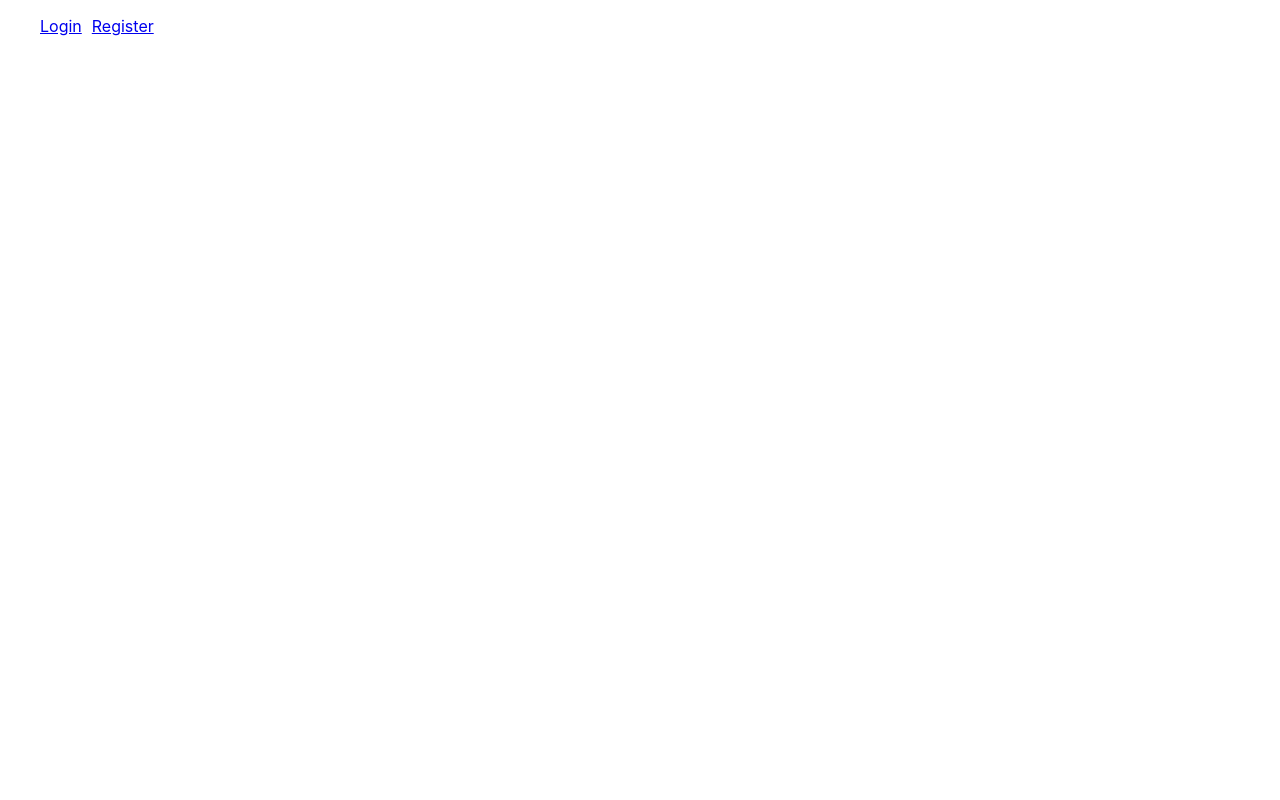
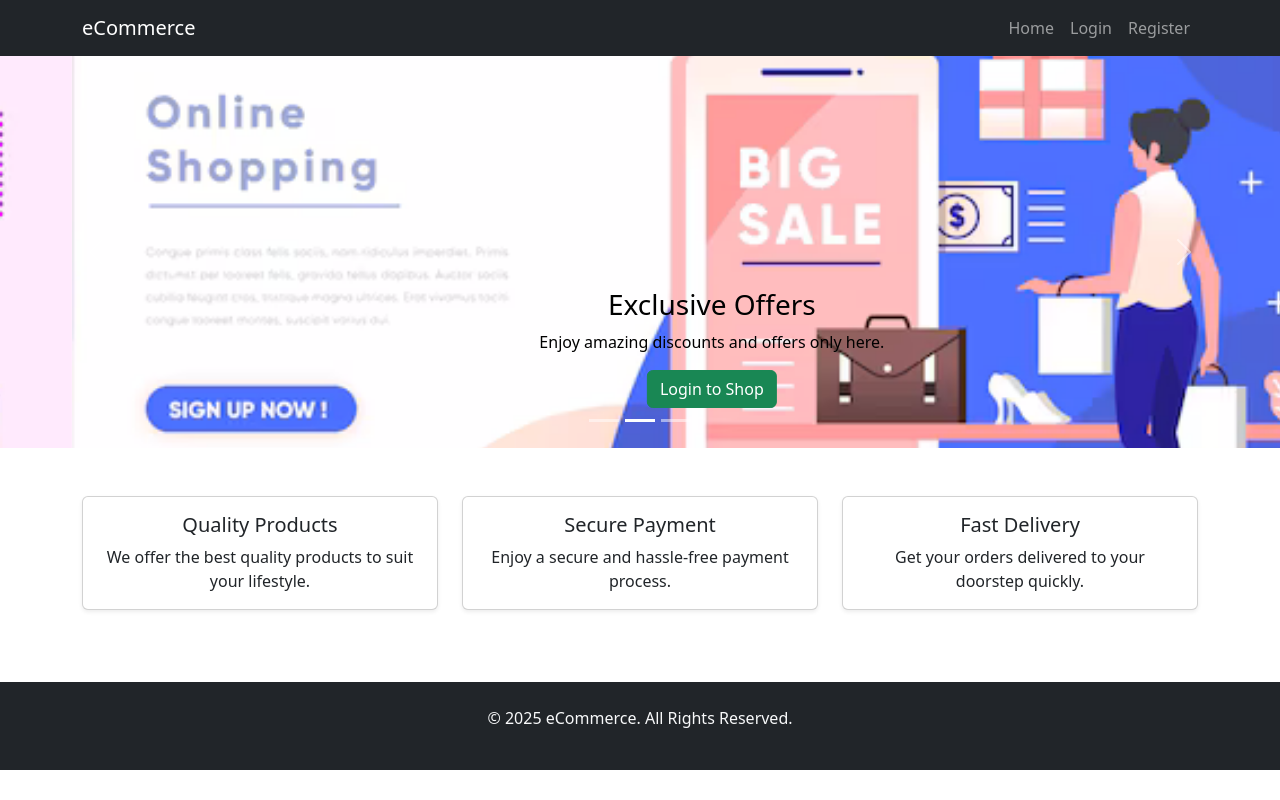
Before and after one commit to nclbrb/EcommerceSystem, a React (Create React App) app in the folder ecommerce-frontend/: page / in a window 1280 px wide. Before the commit this address had no page. Built offline with nearby package versions, Linux system fonts and the light colour scheme.

Commit message:
Improve style App.js

```diff
--- a/ecommerce-frontend/src/App.js
+++ b/ecommerce-frontend/src/App.js
@@ -1,28 +1,155 @@
+import 'bootstrap/dist/css/bootstrap.min.css';
 import React from 'react';
 import { BrowserRouter as Router, Routes, Route, Link } from 'react-router-dom';
+import { Navbar, Nav, Container, Carousel, Button, Row, Col, Card } from 'react-bootstrap';
 import LoginPage from './Components/LoginPage';
 import RegisterPage from './Components/RegisterPage';
+import './App.css'; // Import custom CSS for additional styling
 
+// HomePage with Carousel and Feature Cards
+function HomePage() {
+  return (
+    <>
+      <Carousel indicators={true} controls={true}>
+        <Carousel.Item>
+          <img
+            className="d-block w-100"
+            src="/images/slide1.png"
+            alt="Welcome Slide"
+            style={{ height: "392px", objectFit: "cover" }}
+          />
+          <Carousel.Caption>
+            <h3 style={{ color: "black" }}>Discover Our Latest Collection</h3>
+            <p style={{ color: "black" }}>
+              Explore exclusive deals and the newest arrivals!
+            </p>
+            <Button variant="primary" as={Link} to="/register">
+              Join Now
+            </Button>
+          </Carousel.Caption>
+        </Carousel.Item>
+
+        <Carousel.Item>
+          <img
+            className="d-block w-100"
+            src="/images/slide2.png"
+            alt="Offers Slide"
+            style={{ height: "392px", objectFit: "cover" }}
+          />
+          <Carousel.Caption>
+            <h3 style={{ color: "black" }}>Exclusive Offers</h3>
+            <p style={{ color: "black" }}>
+              Enjoy amazing discounts and offers only here.
+            </p>
+            <Button variant="success" as={Link} to="/login">
+              Login to Shop
+            </Button>
+          </Carousel.Caption>
+        </Carousel.Item>
+
+        <Carousel.Item>
+          <img
+            className="d-block w-100"
+            src="/images/slide3.png"
+            alt="Guaranteed Shipping"
+            style={{ height: "392px", objectFit: "cover" }}
+          />
+          <Carousel.Caption>
+            <h3 style={{ color: "black" }}>Guaranteed Shipping, Guaranteed Satisfaction</h3>
+            <p style={{ color: "black" }}>
+              Experience fast, secure delivery with our ironclad guarantee for every order.
+            </p>
+            <Button variant="info" as={Link} to="/register">
+              Learn More
+            </Button>
+          </Carousel.Caption>
+        </Carousel.Item>
+      </Carousel>
+
+      <Container className="mt-5">
+        <Row className="text-center">
+          <Col md={4}>
+            <Card className="mb-4 shadow-sm">
+              <Card.Body>
+                <Card.Title>Quality Products</Card.Title>
+                <Card.Text>
+                  We offer the best quality products to suit your lifestyle.
+                </Card.Text>
+              </Card.Body>
+            </Card>
+          </Col>
+          <Col md={4}>
+            <Card className="mb-4 shadow-sm">
+              <Card.Body>
+                <Card.Title>Secure Payment</Card.Title>
+                <Card.Text>
+                  Enjoy a secure and hassle-free payment process.
+                </Card.Text>
+              </Card.Body>
+            </Card>
+          </Col>
+          <Col md={4}>
+            <Card className="mb-4 shadow-sm">
+              <Card.Body>
+                <Card.Title>Fast Delivery</Card.Title>
+                <Card.Text>
+                  Get your orders delivered to your doorstep quickly.
+                </Card.Text>
+              </Card.Body>
+            </Card>
+          </Col>
+        </Row>
+      </Container>
+    </>
+  );
+}
+
+// Footer Component
+function Footer() {
+  return (
+    <footer className="bg-dark text-light mt-5 p-4 text-center">
+      <Container>
+        <p>&copy; {new Date().getFullYear()} eCommerce. All Rights Reserved.</p>
+      </Container>
+    </footer>
+  );
+}
+
+// Main App Component with enhanced design and routing
 function App() {
   return (
     <Router>
-      <div style={{ marginBottom: '20px' }}>
-        <nav>
-          <ul style={{ listStyle: 'none', display: 'flex', gap: '10px' }}>
-            <li>
-              <Link to="/login">Login</Link>
-            </li>
-            <li>
-              <Link to="/register">Register</Link>
-            </li>
-          </ul>
-        </nav>
+      <div>
+        <Navbar bg="dark" variant="dark" expand="lg" sticky="top">
+          <Container>
+            <Navbar.Brand as={Link} to="/">
+              eCommerce
+            </Navbar.Brand>
+            <Navbar.Toggle aria-controls="basic-navbar-nav" />
+            <Navbar.Collapse id="basic-navbar-nav">
+              <Nav className="ms-auto">
+                <Nav.Link as={Link} to="/">
+                  Home
+                </Nav.Link>
+                <Nav.Link as={Link} to="/login">
+                  Login
+                </Nav.Link>
+                <Nav.Link as={Link} to="/register">
+                  Register
+                </Nav.Link>
+              </Nav>
+            </Navbar.Collapse>
+          </Container>
+        </Navbar>
+
+        <Routes>
+          <Route path="/" element={<HomePage />} />
+          <Route path="/login" element={<LoginPage />} />
+          <Route path="/register" element={<RegisterPage />} />
+        </Routes>
+
+        <Footer />
       </div>
-
-      <Routes>
-        <Route path="/login" element={<LoginPage />} />
-        <Route path="/register" element={<RegisterPage />} />
-      </Routes>
     </Router>
   );
 }
```
